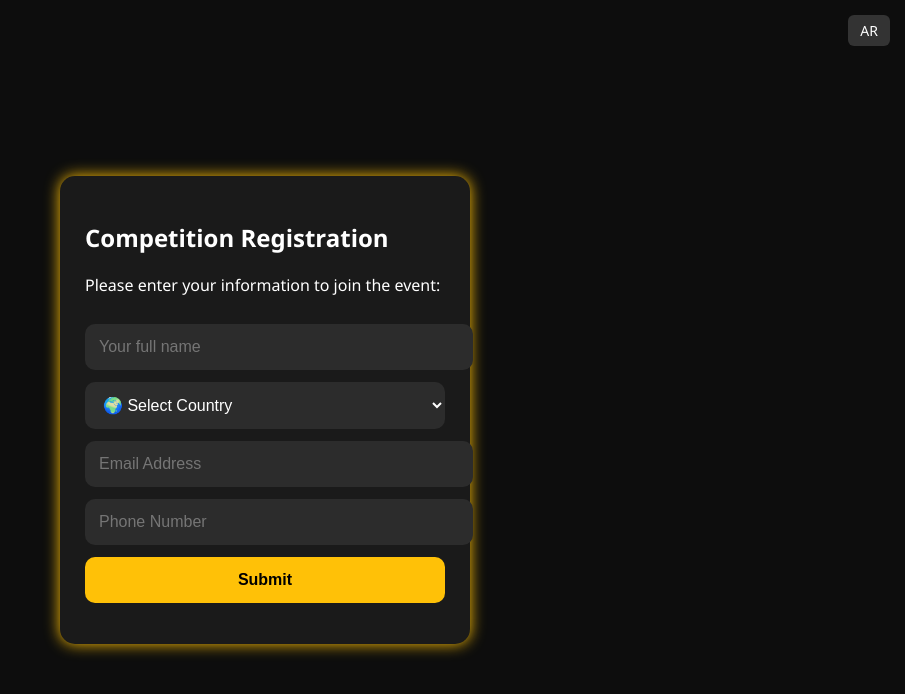
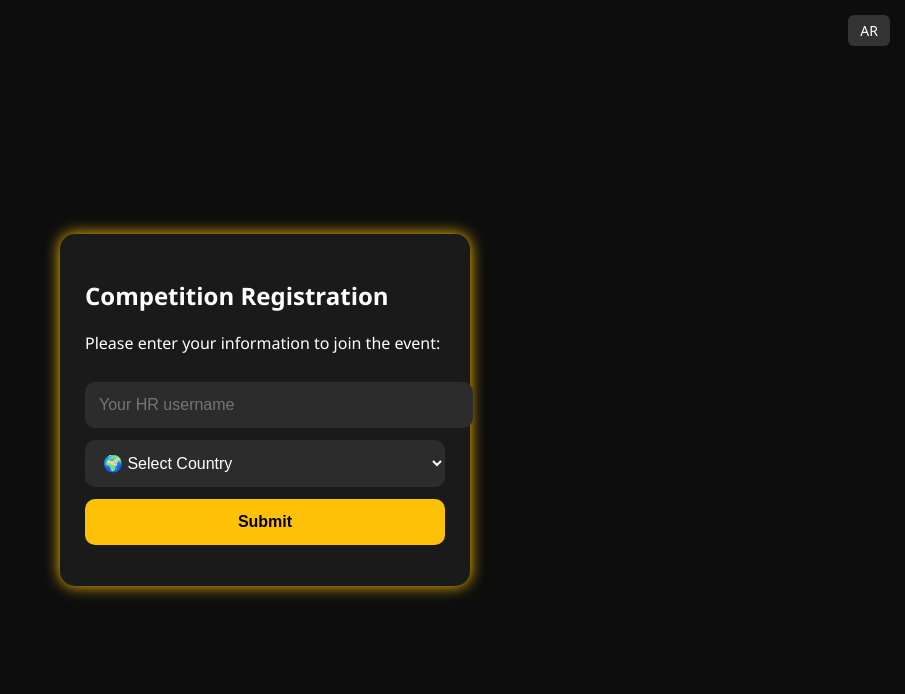
Before and after one commit to charafbennorine/aboufalah, a plain HTML site: page index.html in a window 1280 px wide. Shown: the whole page, without its empty margins (375-1280 px from the left). Drawn offline with Linux system fonts and the light colour scheme.

Commit message:
Update index.html

```diff
--- a/index.html
+++ b/index.html
@@ -69,7 +69,7 @@
     <h2 id="mainTitle"> Competition Registration</h2>
     <p id="mainText">Please enter your information to join the event:</p>
 
-    <input type="text" id="username" placeholder="Your full name">
+    <input type="text" id="username" placeholder="Your HR username">
 
     <select id="country">
       <option value="" disabled selected>🌍 Select Country</option>
@@ -106,8 +106,6 @@
       <option value="🇦🇺 Australia">🇦🇺 Australia</option>
     </select>
 
-    <input type="email" id="email" placeholder="Email Address">
-    <input type="tel" id="phone" placeholder="Phone Number">
 
     <button onclick="sendToTelegram()">Submit</button>
     <p id="statusMsg"></p>
```
